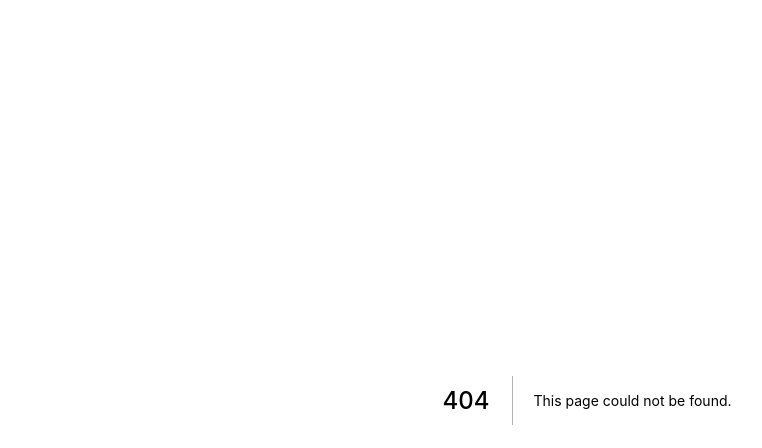
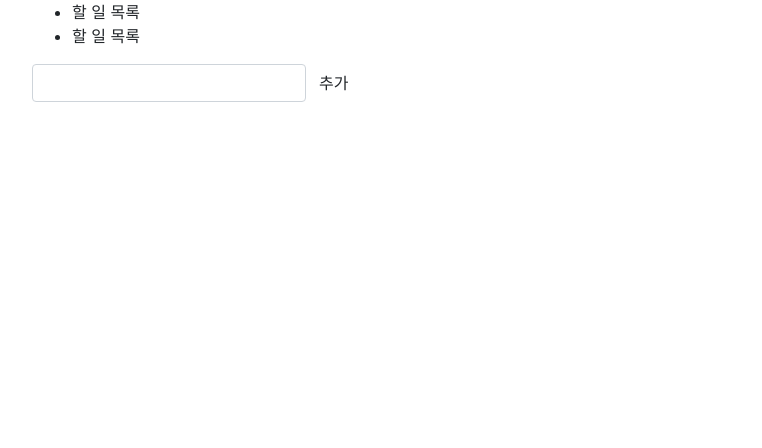
Before and after one commit to socoolbear/gatsby-blog, a Next.js app: page /study/todo-list in a window 1280 px wide. Before the commit this address had no page. Shown: the top 448 px of the page, without its empty margins (53-815 px from the left). Built offline with nearby package versions, Linux system fonts and the light colour scheme.

Commit message:
add study sample

```diff
--- a/components/nav.js
+++ b/components/nav.js
@@ -10,6 +10,7 @@ const links = [
 
 const Nav = () => {
   let home = '/gatsby-blog';
+
   return (
       <nav>
         <ul>
--- a/pages/_document.js
+++ b/pages/_document.js
@@ -13,7 +13,6 @@ export default class MyDocument extends Document {
                 <link rel="stylesheet" href={"https://stackpath.bootstrapcdn.com/bootstrap/4.5.0/css/bootstrap.min.css"}
                       integrity="sha384-9aIt2nRpC12Uk9gS9baDl411NQApFmC26EwAOH8WgZl5MYYxFfc+NcPb1dKGj7Sk"
                       crossOrigin="anonymous"/>
-                <title>Socoolbear's Gatsby Blog</title>
             </Head>
             <body>
             <div id="root">
--- /dev/null
+++ b/pages/study/todo-list.js
@@ -0,0 +1,59 @@
+const TodoList = () => {
+    const [list, setList] = React.useState([]);
+
+    const addItem = () => {
+        let todoList = localStorage.getItem('todo-list');
+        if (todoList) {
+            todoList = JSON.parse(todoList);
+        } else {
+            todoList = [];
+        }
+
+        todoList.push({
+            id: new Date().getTime().toString(),
+            content: '할 일 목록 ' + Math.random()
+        });
+
+        localStorage.setItem('todo-list', JSON.stringify(todoList));
+        load();
+    }
+
+    const load = () => {
+        let list = localStorage.getItem('todo-list');
+        if (list) list = JSON.parse(list);
+        else list = [];
+
+        setList(list);
+    }
+
+    // 주시 대상이 없어도 mount 될 때 한 번은 동작 하게 되므로, componentDidMount 와 동일 하게 동작 하는 useEffect
+    React.useEffect(() => {
+        load();
+    }, [])
+
+    return (
+        <div className={"container"}>
+            <ul>
+                {list.map(item => (
+                    <li key={ item.id}>{item.content}</li>
+                ))}
+                <li>
+                    할 일 목록
+                </li>
+                <li>
+                    할 일 목록
+                </li>
+            </ul>
+            <div className={"form-inline"}>
+                <div className={"form-group"}>
+                    <input className={"form-control"}/>
+                </div>
+                <div className={"form-group"}>
+                    <button className={"btn btn-white"} onClick={addItem}>추가</button>
+                </div>
+            </div>
+        </div>
+    )
+}
+
+export default TodoList
```
Also changed, not shown: pages/study/counter.js (added, +37 -0 lines).
